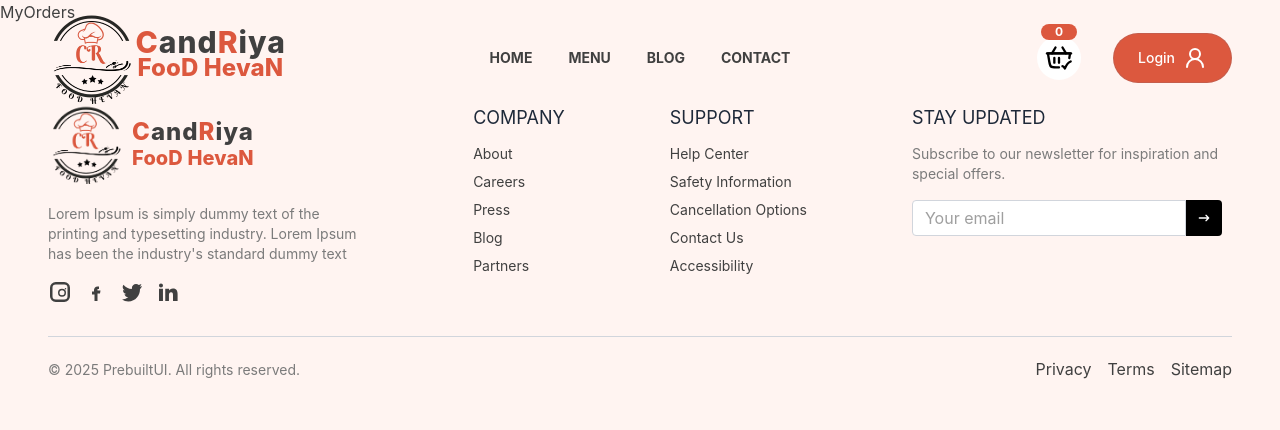
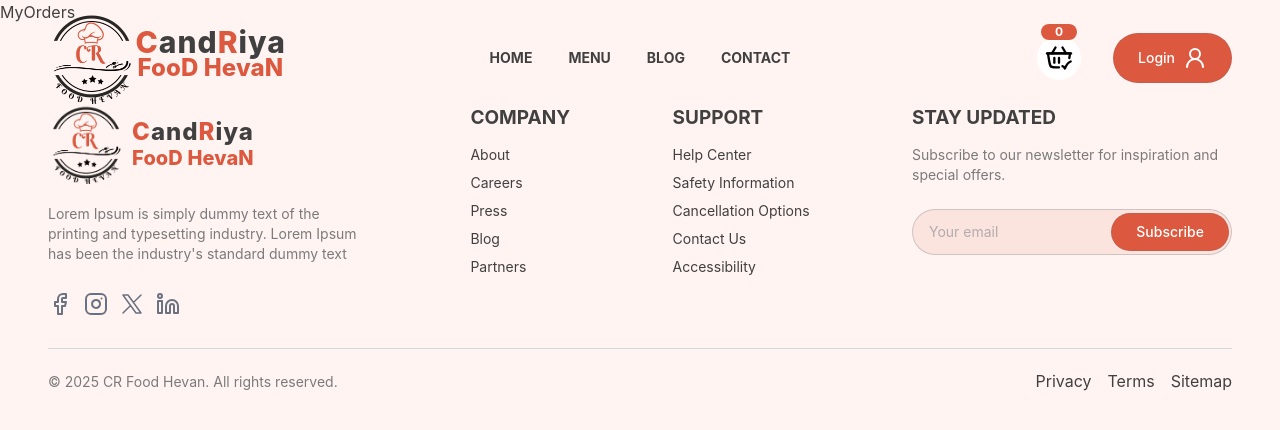
Before and after one commit to SPBT2002/CR-Food-Hevan, a React (Vite) app in the folder client/: page /my-orders in a window 1280 px wide. Shown: the top 430 px of the page. Built offline with nearby package versions, Linux system fonts and the light colour scheme; no server answers.

Commit message:
Update Footer component

```diff
--- a/client/src/components/Footer.jsx
+++ b/client/src/components/Footer.jsx
@@ -23,28 +23,16 @@ const Footer = () => {
                     <p className='text-sm mt-5'>
                         Lorem Ipsum is simply dummy text of the printing and typesetting industry. Lorem Ipsum has been the industry's standard dummy text
                     </p>
-                    <div className='flex items-center gap-3 mt-4'>
-                        {/* Instagram */}
-                        <svg className="w-6 h-6" fill="currentColor" viewBox="0 0 24 24">
-                            <path d="M7.75 2A5.75 5.75 0 002 7.75v8.5A5.75 5.75 0 007.75 22h8.5A5.75 5.75 0 0022 16.25v-8.5A5.75 5.75 0 0016.25 2h-8.5zM4.5 7.75A3.25 3.25 0 017.75 4.5h8.5a3.25 3.25 0 013.25 3.25v8.5a3.25 3.25 0 01-3.25 3.25h-8.5a3.25 3.25 0 01-3.25-3.25v-8.5zm9.5 1a4 4 0 11-4 4 4 4 0 014-4zm0 1.5a2.5 2.5 0 102.5 2.5 2.5 2.5 0 00-2.5-2.5zm3.5-.75a.75.75 0 11.75-.75.75.75 0 01-.75.75z" />
-                        </svg>
-                        {/* Facebook */}
-                        <svg className="w-6 h-6" fill="currentColor" viewBox="0 0 24 24">
-                            <path d="M13.5 9H15V6.5h-1.5c-1.933 0-3.5 1.567-3.5 3.5v1.5H8v3h2.5V21h3v-7.5H16l.5-3h-3z" />
-                        </svg>
-                        {/* Twitter */}
-                        <svg className="w-6 h-6" fill="currentColor" viewBox="0 0 24 24">
-                            <path d="M22 5.92a8.2 8.2 0 01-2.36.65A4.1 4.1 0 0021.4 4a8.27 8.27 0 01-2.6 1A4.14 4.14 0 0016 4a4.15 4.15 0 00-4.15 4.15c0 .32.04.64.1.94a11.75 11.75 0 01-8.52-4.32a4.14 4.14 0 001.29 5.54A4.1 4.1 0 013 10v.05a4.15 4.15 0 003.33 4.07 4.12 4.12 0 01-1.87.07 4.16 4.16 0 003.88 2.89A8.33 8.33 0 012 19.56a11.72 11.72 0 006.29 1.84c7.55 0 11.68-6.25 11.68-11.67 0-.18 0-.35-.01-.53A8.18 8.18 0 0022 5.92z" />
-                        </svg>
-                        {/* LinkedIn */}
-                        <svg className="w-6 h-6" fill="currentColor" viewBox="0 0 24 24">
-                            <path d="M4.98 3.5C3.88 3.5 3 4.38 3 5.48c0 1.1.88 1.98 1.98 1.98h.02c1.1 0 1.98-.88 1.98-1.98C6.98 4.38 6.1 3.5 4.98 3.5zM3 8.75h3.96V21H3V8.75zm6.25 0h3.8v1.68h.05c.53-.98 1.82-2.02 3.75-2.02 4.01 0 4.75 2.64 4.75 6.07V21H17v-5.63c0-1.34-.03-3.07-1.88-3.07-1.88 0-2.17 1.47-2.17 2.98V21H9.25V8.75z" />
-                        </svg>
+                    <div className='flex items-center gap-3 mt-7'>
+                        <img src={assets.facebook} alt="" />
+                        <img src={assets.instagram} alt="" />
+                        <img src={assets.twitter} alt="" />
+                        <img src={assets.linkedin} alt="" />
                     </div>
                 </div>
 
                 <div>
-                    <p className='text-lg text-gray-800'>COMPANY</p>
+                    <h4 className='text-textColor'>COMPANY</h4>
                     <ul className='mt-3 flex flex-col gap-2 text-sm'>
                         <li><a href="#">About</a></li>
                         <li><a href="#">Careers</a></li>
@@ -55,7 +43,7 @@ const Footer = () => {
                 </div>
 
                 <div>
-                    <p className='text-lg text-gray-800'>SUPPORT</p>
+                    <h4 className='text-textColor'>SUPPORT</h4>
                     <ul className='mt-3 flex flex-col gap-2 text-sm'>
                         <li><a href="#">Help Center</a></li>
                         <li><a href="#">Safety Information</a></li>
@@ -66,22 +54,24 @@ const Footer = () => {
                 </div>
 
                 <div className='max-w-80'>
-                    <p className='text-lg text-gray-800'>STAY UPDATED</p>
+                    <h4 className='text-textColor'>STAY UPDATED</h4>
                     <p className='mt-3 text-sm'>
                         Subscribe to our newsletter for inspiration and special offers.
                     </p>
-                    <div className='flex items-center mt-4'>
-                        <input type="text" className='bg-white rounded-l border border-gray-300 h-9 px-3 outline-none' placeholder='Your email' />
-                        <button className='flex items-center justify-center bg-black h-9 w-9 aspect-square rounded-r'>
-                            {/* Arrow icon */}
-                            <svg className="w-4 h-4 text-white" aria-hidden="true" xmlns="http://www.w3.org/2000/svg" width="24" height="24" fill="none" viewBox="0 0 24 24"><path stroke="currentColor" strokeLinecap="round" strokeLinejoin="round" strokeWidth="2" d="M19 12H5m14 0-4 4m4-4-4-4" /></svg>
+                    <div className='flex items-center border pl-4 gap-2 bg-solid/10 border-gray-500/30 h-[46px] rounded-full overflow-hidden max-w-md w-full mt-6'>
+
+                        <input type="text" className='w-full h-full outline-none text-sm text-gray-500' placeholder='Your email'
+                        />
+
+                        <button className='btn-solid font-medium Ipx-3.5 py-2 mr-0.5'>
+                            Subscribe
                         </button>
                     </div>
                 </div>
             </div>
             <hr className='border-gray-300 mt-8' />
             <div className='flex flex-col md:flex-row gap-2 items-center justify-between py-5'>
-                <p>© {new Date().getFullYear()} <a href="https://prebuiltui.com">PrebuiltUI</a>. All rights reserved.</p>
+                <p>© {new Date().getFullYear()} <a href="">CR Food Hevan</a>. All rights reserved.</p>
                 <ul className='flex items-center gap-4'>
                     <li><a href="#">Privacy</a></li>
                     <li><a href="#">Terms</a></li>
```
